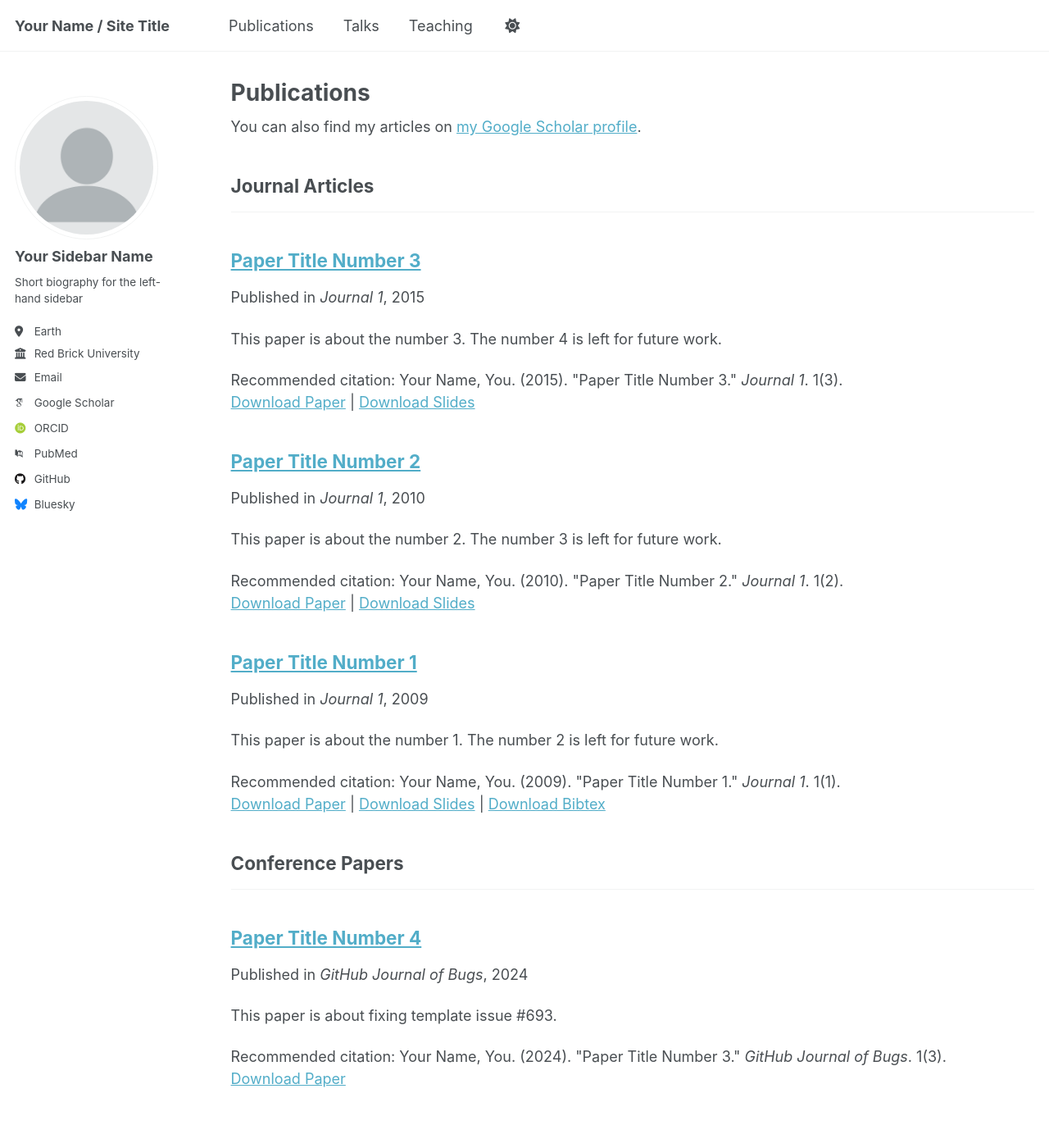
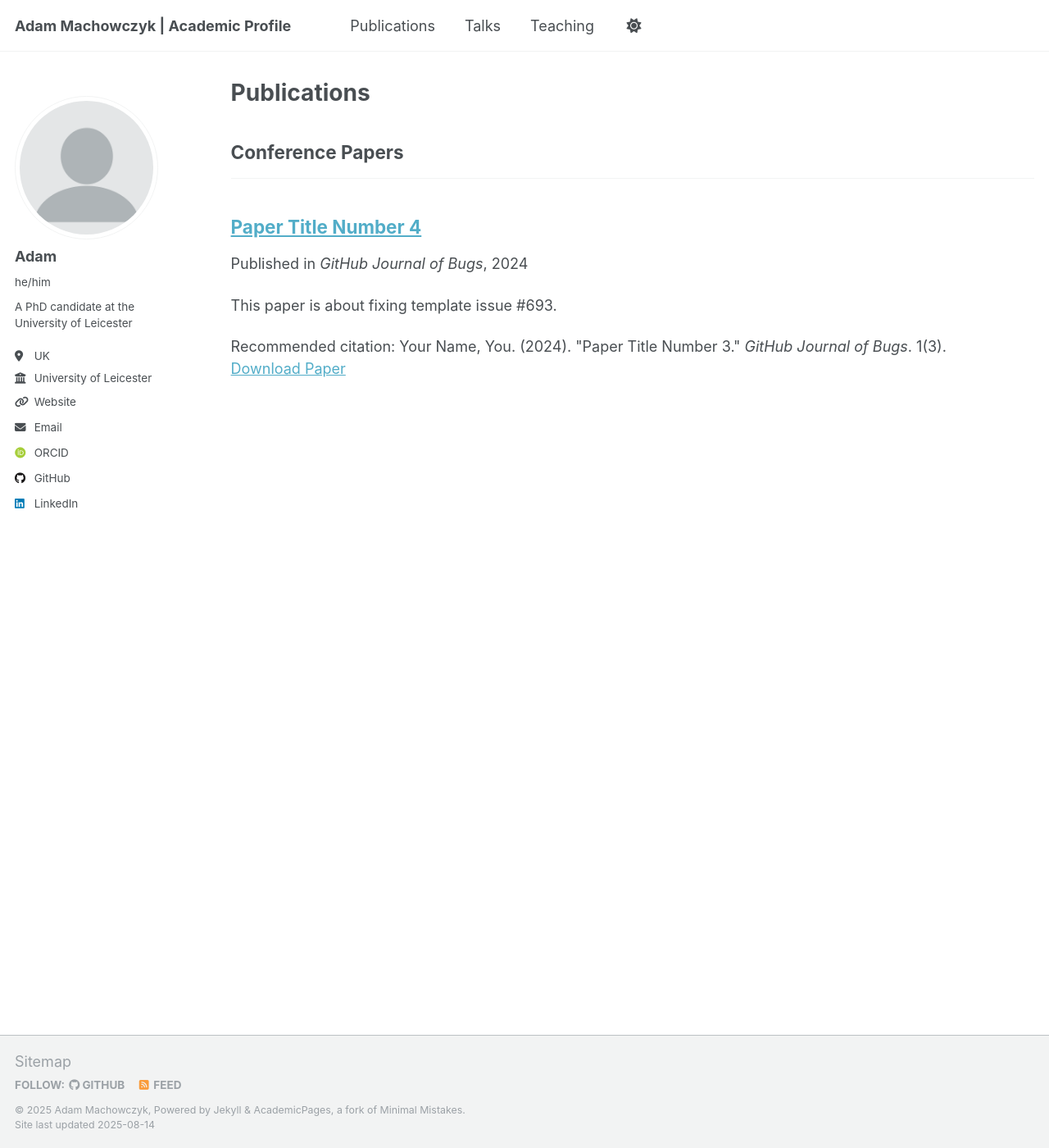
Before and after one commit to LanternCode/LanternCode, a Jekyll site: the page built from _pages/publications.html, in a window 1280 px wide and 1400 px high. Shown: the whole window at 82% size. Built offline with Jekyll 4.4.1, drawn with Linux system fonts in a browser that asks for light colours; some web fonts are replaced; some of the changed text lies outside the part shown.

Commit message:
Update _config.yml

```diff
--- a/_config.yml
+++ b/_config.yml
@@ -9,11 +9,11 @@
 # Basic Site Settings
 locale                   : "en-US"
 site_theme               : "default"
-title                    : "Your Name / Site Title"
+title                    : "Adam Machowczyk | Academic Profile"
 title_separator          : "-"
-name                     : &name "Your Name"
+name                     : &name "Adam Machowczyk"
 description              : &description "personal description"
-url                      : https://academicpages.github.io # the base hostname & protocol for your site e.g. "https://[your GitHub username].github.io" or if you already have some other page hosted on Github then use "https://[your GitHub username].github.io/[Your Repo Name]"
+url                      : https://LanternCode.github.io # the base hostname & protocol for your site e.g. "https://[your GitHub username].github.io" or if you already have some other page hosted on Github then use "https://[your GitHub username].github.io/[Your Repo Name]"
 baseurl                  : "" # the subpath of your site, e.g. "/blog"
 repository               : "academicpages/academicpages.github.io"
 
@@ -23,22 +23,22 @@ repository               : "academicpages/academicpages.github.io"
 author:
   # Biographic information
   avatar           : "profile.png"
-  name             : "Your Sidebar Name"
-  pronouns         : # example: "she/her"
-  bio              : "Short biography for the left-hand sidebar"
-  location         : "Earth"
-  employer         : "Red Brick University"
-  uri              : # URL
-  email            : "none@example.org"
+  name             : "Adam"
+  pronouns         : "he/him"
+  bio              : "A PhD candidate at the University of Leicester"
+  location         : "UK"
+  employer         : "University of Leicester"
+  uri              : "https://le.ac.uk/people/adam-machowczyk"
+  email            : "amm106@le.ac.uk"
 
   # Academic websites
   academia         : # URL
   arxiv            : # URL - Update with the correct link to your profile
-  googlescholar    : "https://scholar.google.com/citations?user=PS_CX0AAAAAJ"
+  googlescholar    : # URL
   impactstory      : # URL
-  orcid            : "http://orcid.org/yourorcidurl"
+  orcid            : "https://orcid.org/0000-0001-9512-8370"
   semantic         : # URL
-  pubmed           : "https://www.ncbi.nlm.nih.gov/pubmed/?term=john+snow"
+  pubmed           : # URL
   researchgate     : # URL
   scopus           : # URL
 
@@ -46,12 +46,12 @@ author:
   bitbucket        : # Username - Update with your username on the site
   codepen          : # Username
   dribbble         : # Username
-  github           : "academicpages"
+  github           : "LanternCode"
   kaggle           : # Username
   stackoverflow    : # User number or user number and name (i.e., use "1" or "1/jeff-atwood")
 
   # Social media
-  bluesky          : "bsky.app" # Replace this with you Bluesky username
+  bluesky          : # Replace this with you Bluesky username
   facebook         : # Username
   flickr           : # Username
   foursquare       : # Username
@@ -60,7 +60,7 @@ author:
   keybase          : # Username
   instagram        : # Username
   lastfm           : # Username
-  linkedin         : # Username
+  linkedin         : "lanterncode"
   mastodon         : # URL
   medium           : # URL
   pinterest        : # Username
@@ -78,10 +78,10 @@ author:
 
 # Publication Category - The following the list of publication categories and their headings
 publication_category:
-  books:
-    title: 'Books'
-  manuscripts:
-    title: 'Journal Articles'
+  #books:
+    #title: 'Books'
+  #manuscripts:
+    #title: 'Journal Articles'
   conferences:
     title: 'Conference Papers'
 
```
